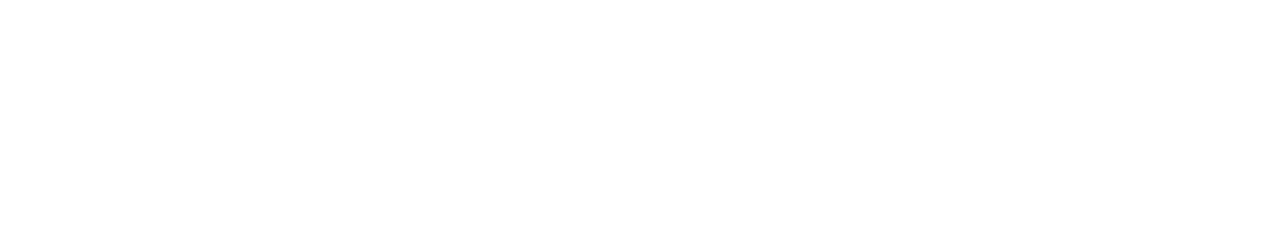
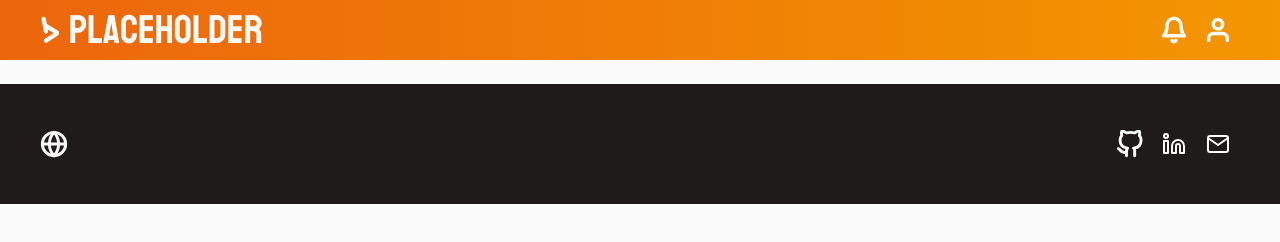
Before and after one commit to phuji38/volunteer-web-app, a plain HTML site: page volunteer/event-page.html in a window 1280 px wide. Drawn offline with Linux system fonts and the light colour scheme.

Commit message:
Initialize event page header and footer

```diff
--- a/volunteer/css-sheets/notification-style.css
+++ b/volunteer/css-sheets/notification-style.css
@@ -1,39 +1,3 @@
-@font-face {
-    font-family: Bayon;
-    src: url(../../Bayon-Regular.ttf) format('truetype');
-}
-
-body {
-    width: 100%;
-    background-color: #fafafa;
-    font-family: Arial, Helvetica, sans-serif;
-}
-
-a {
-    background: none;
-    border: none;
-}
-
-#header {
-    height: 60px;
-
-    background-color: #f39600; /* for browsers that do not support gradients */
-    background-image: linear-gradient(to right, #ec660c , #f39600);
-}
-
-#header-content {
-    height: 60px;
-
-    /* flexbox */
-    justify-content: space-between;
-    align-items: center;
-}
-
-#software-name {
-    color: #fafafa;
-    margin-left: 8px;
-}
-
 #main-page {
     min-height: 80dvh;
     padding-top: 24px;
@@ -44,53 +8,7 @@ a {
     padding-right: 16px;
 }
 
-#footer {
-    height: 120px;
-    margin-top: 24px;
-    background-color: #1f1b1b;
-}
-
-#footer-content {
-    height: 120px;
-
-    /* flexbox */
-    justify-content: space-between;
-    align-items: center;
-}
-
 /* CLASSES */
-
-.center {
-    margin: 0px auto;
-}
-
-.flex {
-    display: flex;
-    align-items: center;
-    justify-content: center;
-}
-
-.bayon-font {
-    color: #ec660c;
-    font-family: Bayon;
-    font-size: 40px;
-    font-weight: lighter;
-}
-
-.icon-size {
-    height: 28px;
-}
-
-.row {
-    width: 100%;
-    /* background-color: green; */
-}
-
-.notice {
-    /* background-color: green; */
-    border-top: solid #d9d9d9 2px;
-    padding: 24px 60px 24px 16px;
-}
 
 .hidden {   /* hides item but keeps the space it takes up */
     visibility: hidden;
@@ -100,26 +18,3 @@ a {
     height: 74px;
     overflow: hidden;
 }
-
-
-.icon-button, .icon-button-black {
-    height: 44px;
-    width: 44px;
-
-    border-radius: 100%;
-
-    /* flexbox */
-    display: flex;
-    justify-content: center;
-    align-items: center;
-}
-
-.icon-button:hover {
-    cursor: pointer;
-    background-color: #ec660c;
-}
-
-.icon-button-black:hover {
-    cursor: pointer;
-    background-color: #302a2a;
-}
--- /dev/null
+++ b/volunteer/css-sheets/style.css
@@ -0,0 +1,101 @@
+@font-face {
+    font-family: Bayon;
+    src: url(../../Bayon-Regular.ttf) format('truetype');
+}
+
+body {
+    width: 100%;
+    background-color: #fafafa;
+    font-family: Arial, Helvetica, sans-serif;
+}
+
+#header {
+    height: 60px;
+
+    background-color: #f39600; /* for browsers that do not support gradients */
+    background-image: linear-gradient(to right, #ec660c , #f39600);
+}
+
+#header-content {
+    height: 60px;
+
+    /* flexbox */
+    justify-content: space-between;
+    align-items: center;
+}
+
+#software-name {
+    color: #fafafa;
+    margin-left: 8px;
+}
+
+#footer {
+    height: 120px;
+    margin-top: 24px;
+    background-color: #1f1b1b;
+}
+
+#footer-content {
+    height: 120px;
+
+    /* flexbox */
+    justify-content: space-between;
+    align-items: center;
+}
+
+/* CLASSES */
+
+.center {
+    margin: 0px auto;
+}
+
+.flex {
+    display: flex;
+    align-items: center;
+    justify-content: center;
+}
+
+.bayon-font {
+    color: #ec660c;
+    font-family: Bayon;
+    font-size: 40px;
+    font-weight: lighter;
+}
+
+.icon-size {
+    height: 28px;
+}
+
+.row {
+    width: 100%;
+    /* background-color: green; */
+}
+
+.notice {
+    /* background-color: green; */
+    border-top: solid #d9d9d9 2px;
+    padding: 24px 60px 24px 16px;
+}
+
+
+.icon-button, .icon-button-black {
+    height: 44px;
+    width: 44px;
+
+    border-radius: 100%;
+
+    /* flexbox */
+    display: flex;
+    justify-content: center;
+    align-items: center;
+}
+
+.icon-button:hover {
+    cursor: pointer;
+    background-color: #ec660c;
+}
+
+.icon-button-black:hover {
+    cursor: pointer;
+    background-color: #302a2a;
+}
--- a/volunteer/event-page.html
+++ b/volunteer/event-page.html
@@ -6,12 +6,52 @@
     <meta charset="UTF-8">
     <meta name="viewport" content="width=device-width, initial-scale=1.0">
     <link href="../reset.css" rel="stylesheet"> <!-- resets css -->
+    <link href="css-sheets/style.css" rel="stylesheet"> <!-- general styling -->
+    <link href="css-sheets/event-page-style.css" rel="stylesheet"> <!-- stylesheet -->
     <title>Event</title>
 
 </head>
 
 <body>
 
+    <!-- HEADER -->
+    <div id="header">   <!-- orange background -->
+
+        <div id="header-content" class="interior flex">  <!-- space on sides of logo + -->
+
+            <div class="flex">
+                <a href="volunteer-dashboard.html"> <img class="icon-size" src="../icons-images/logo.svg" alt="Logo."> </a>
+                <a href="volunteer-dashboard.html"> <h6 id="software-name" class="bayon-font">Placeholder</h6> </a>
+            </div>
+
+            <div class="flex">
+                <a href="notification-page.html" class="icon-button"> <img class="icon center" src="../icons-images/bell.svg" alt="Notifications."> </a>
+                <a href="" class="icon-button"> <img class="icon center" src="../icons-images/user.svg" alt="User profile."> </a> <!-- TODO: add page link -->
+            </div>
+
+        </div>
+
+    </div>
+
+    <!-- FOOTER -->
+        <div id="footer">   <!-- black background -->
+
+            <div id="footer-content" class="interior flex">  <!-- space on sides of logo + -->
+
+                <a href="https://github.com/maximilianovalle/volunteer-web-app/tree/main"> <img class="icon center" src="../icons-images/globe.svg" alt="Github Project Page."> </a>
+
+                <div class="flex">
+
+                    <a href="https://github.com/maximilianovalle" target="_blank" class="icon-button-black"> <img class="icon center" src="../icons-images/github.svg" alt="Github."> </a>
+                    <a href="https://www.linkedin.com/in/maximilianovalle" target="_blank" class="icon-button-black"> <img class="icon center" src="../icons-images/linkedin.svg" alt="LinkedIn."> </a>
+                    <a href="mailto:maximiliano.j.ovalle@gmail.com" target="_blank" class="icon-button-black"> <img class="icon center" src="../icons-images/mail.svg" alt="Gmail."> </a>
+
+                </div>
+
+            </div>
+
+        </div>
+
 </body>
 
 </html>
```
Also changed, not shown: volunteer/notification-page.html (+1 -0 lines), volunteer/css-sheets/event-page-style.css (added).
